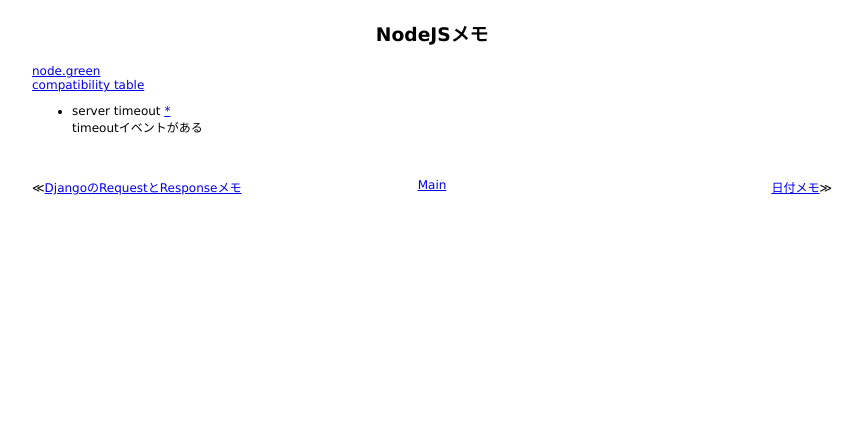
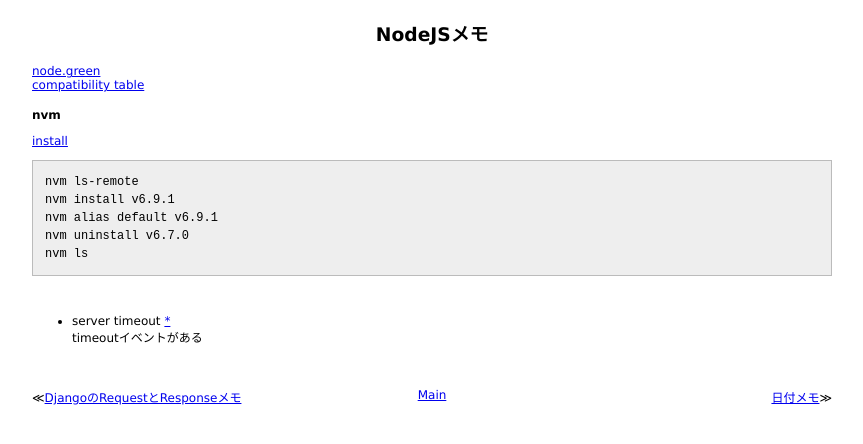
Before and after one commit to 38elements/38elements.github.com, a Jekyll site: the page built from _posts/2016-08-11-nodejs.md, in a window 1280 px wide. Shown: the top 444 px of the page, without its empty margins (208-1071 px from the left). Built offline with Jekyll 4.4.1, drawn with Linux system fonts in a browser that asks for light colours.

Commit message:
Update 2016-08-11-nodejs.md

````diff
--- a/_posts/2016-08-11-nodejs.md
+++ b/_posts/2016-08-11-nodejs.md
@@ -5,5 +5,18 @@ title: NodeJSメモ
 [node.green](http://node.green/)
 [compatibility table](http://kangax.github.io/compat-table/es6/)
 
+#### nvm
+[install](https://github.com/creationix/nvm#install-script)
+
+```
+nvm ls-remote
+nvm install v6.9.1
+nvm alias default v6.9.1
+nvm uninstall v6.7.0
+nvm ls
+```
+<br>
+
+
 * server timeout [\*](https://nodejs.org/api/http.html#http_server_timeout)
 timeoutイベントがある
````
